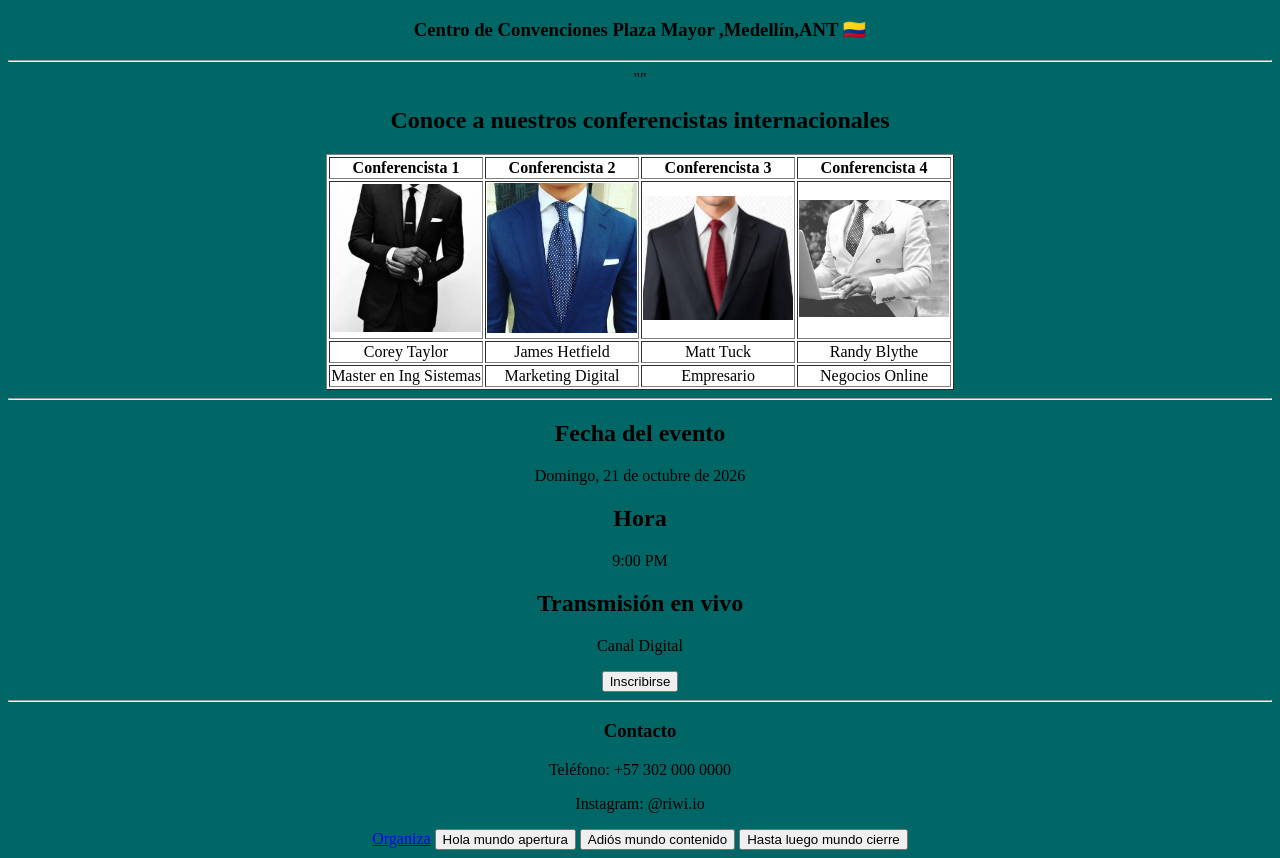
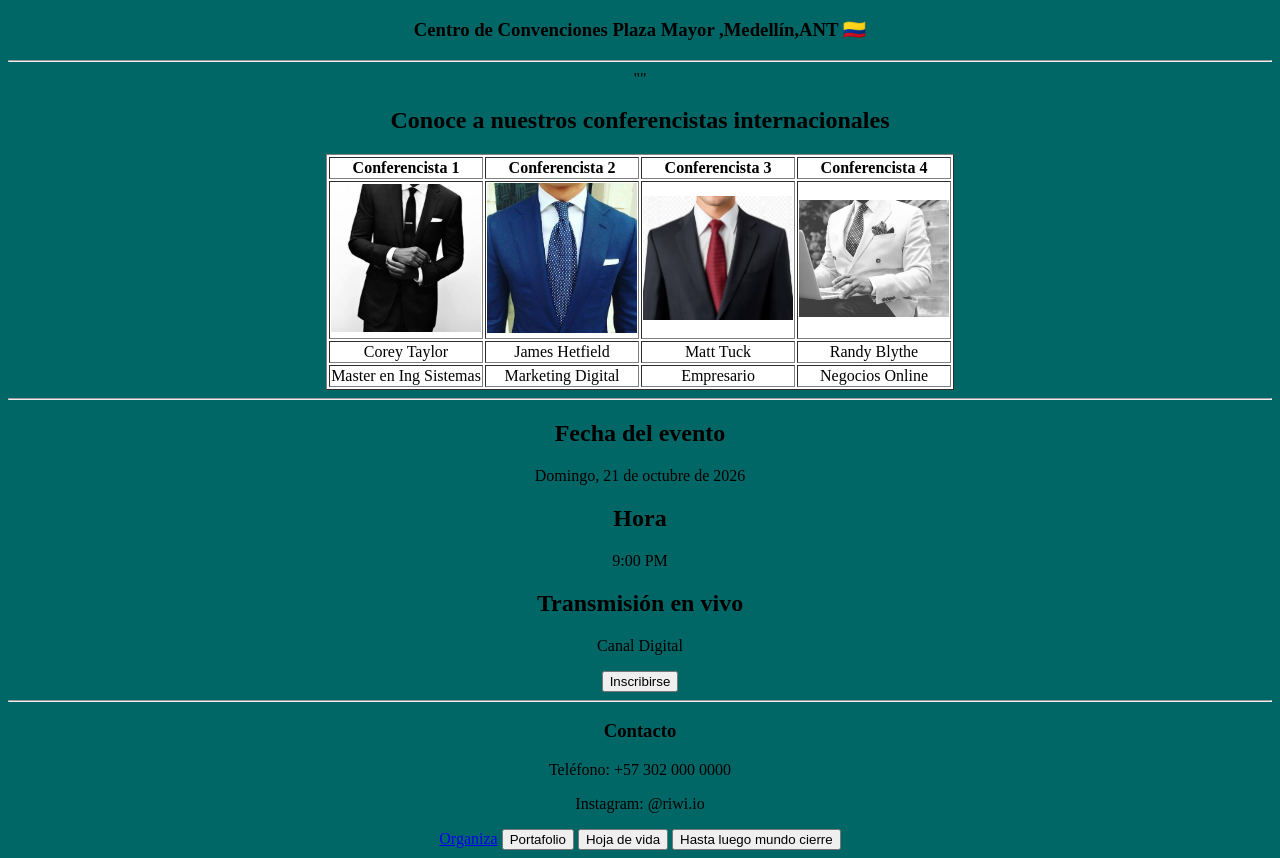
Before and after one commit to juanmedina03-web/CONFERENCIA, a plain HTML site: page index.html in a window 1280 px wide. Shown: the part 108-966 px from the top of the page. Drawn offline with Linux system fonts and the light colour scheme.

Commit message:
feat conexion con el portafolio y hoja de vida

```diff
--- a/index.html
+++ b/index.html
@@ -90,10 +90,8 @@
         <TR>
             <td colspan="2">
 
-                <button>Hola mundo apertura</button>
-
-                <button>Adiós mundo contenido</button>
-
+                <button onclick="window.location.href='https://juanmedina03-web.github.io/Proyecto17jun/'">Portafolio</button>
+                <button onclick="window.location.href='https://juanmedina03-web.github.io/hoja-de-vida/'">Hoja de vida</button>
                 <button>Hasta luego mundo cierre</button>
             </td>
         </TR>
```
